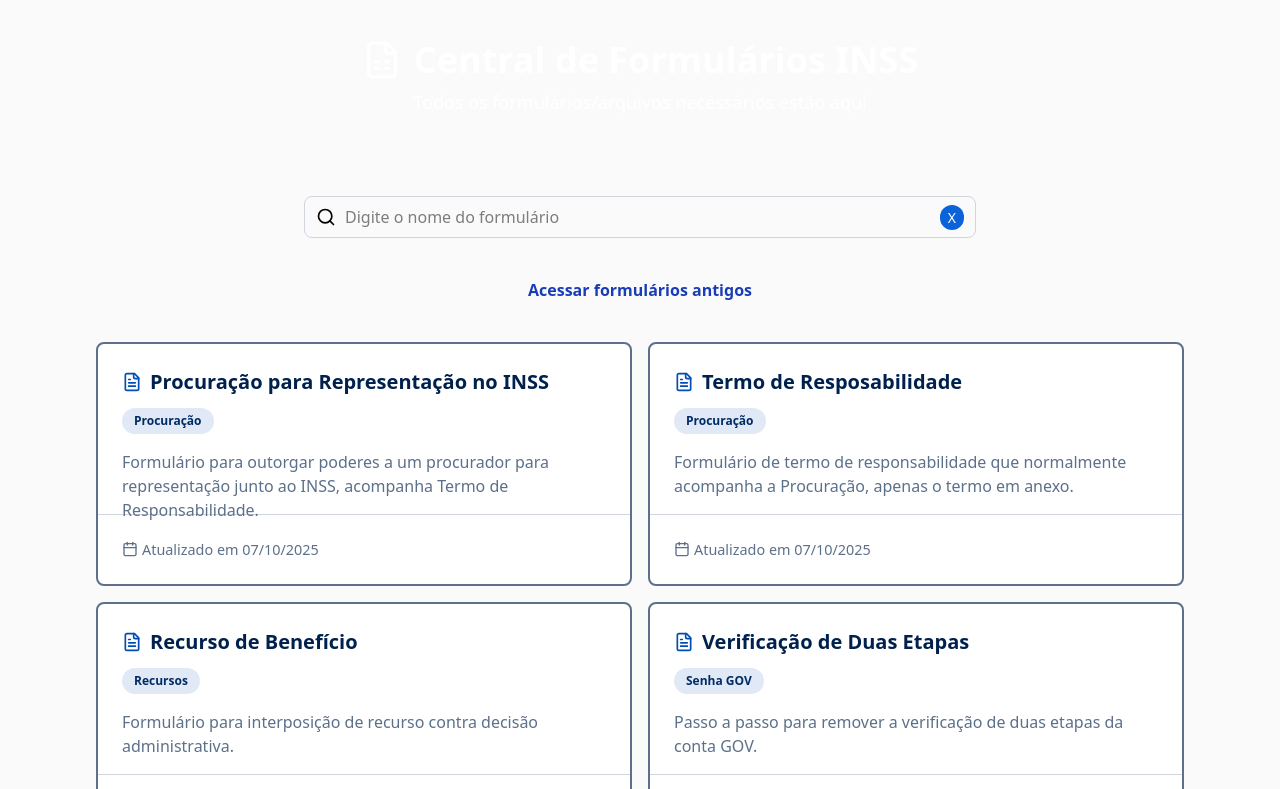
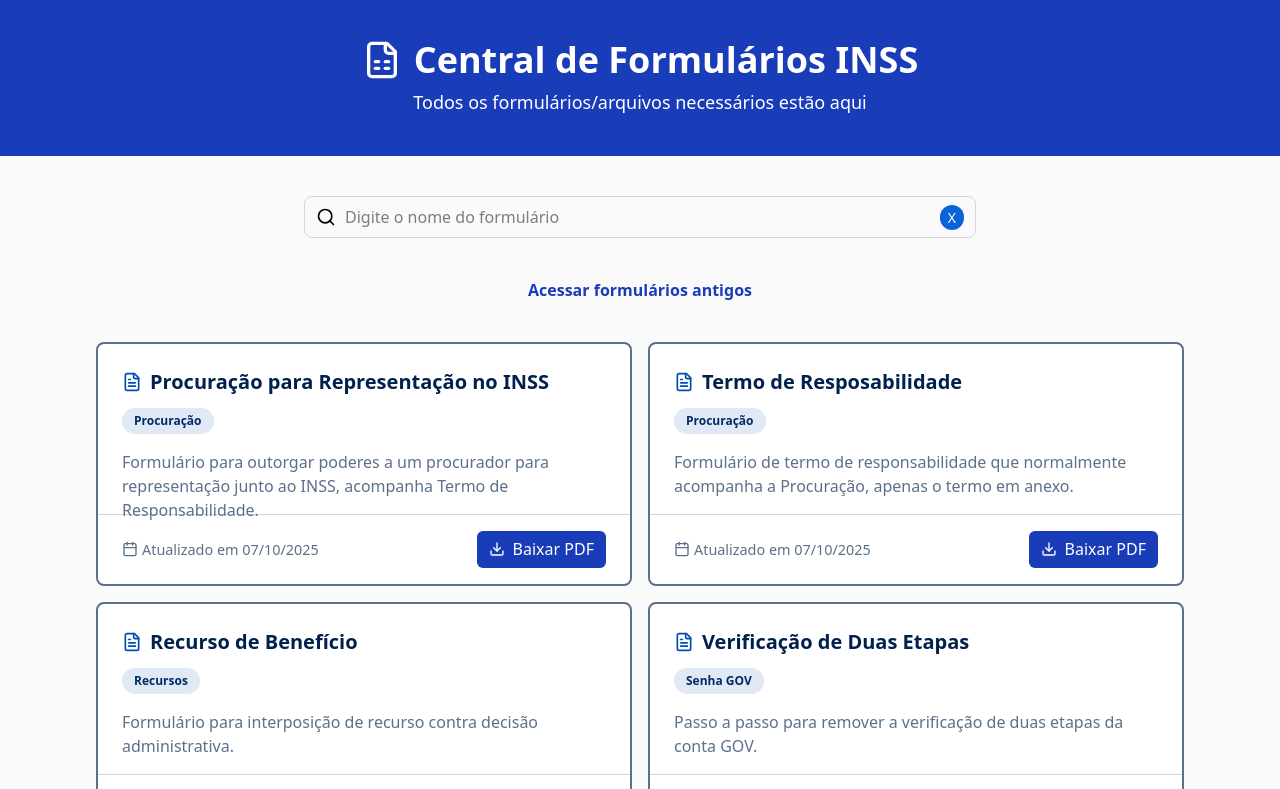
Before and after one commit to MuriloZague/inanexos, a React (Vite) app: page / in a window 1280 px wide. Shown: the top 789 px of the page. Built offline with nearby package versions, Linux system fonts and the light colour scheme.

Commit message:
fix: fixing style error on homepage

```diff
--- a/src/App.tsx
+++ b/src/App.tsx
@@ -28,7 +28,7 @@ const App: React.FC = () =>  {
   return (
     <section className='flex flex-col gap-10 mb-6'>
 
-      <Header subtitle='Todos os formulários/arquivos necessários estão aqui' color='blue-800' />
+      <Header subtitle='Todos os formulários/arquivos necessários estão aqui' color='bg-blue-800' />
       <SearchBar onChange={setBusca} value={busca}/>
 
       <a className="text-center text-blue-800 font-bold cursor-pointer hover:underline" onClick={() => navigate("/antigos")}>Acessar formulários antigos</a>
--- a/src/components/Header.tsx
+++ b/src/components/Header.tsx
@@ -10,7 +10,7 @@ function Header({subtitle, color}: HeaderProps) {
     const navigate = useNavigate();
 
     return (
-        <section className={`bg-${color} p-10 text-center`}>
+        <section className={`${color} p-10 text-center`}>
             <div className="text-white flex flex-col justify-center items-center cursor-pointer" onClick={() => navigate("/")}>
                 <div className="flex text-4xl mb-2">
                     <FileSpreadsheet className="h-10 w-10 mr-3 hidden sm:block"/>
```
